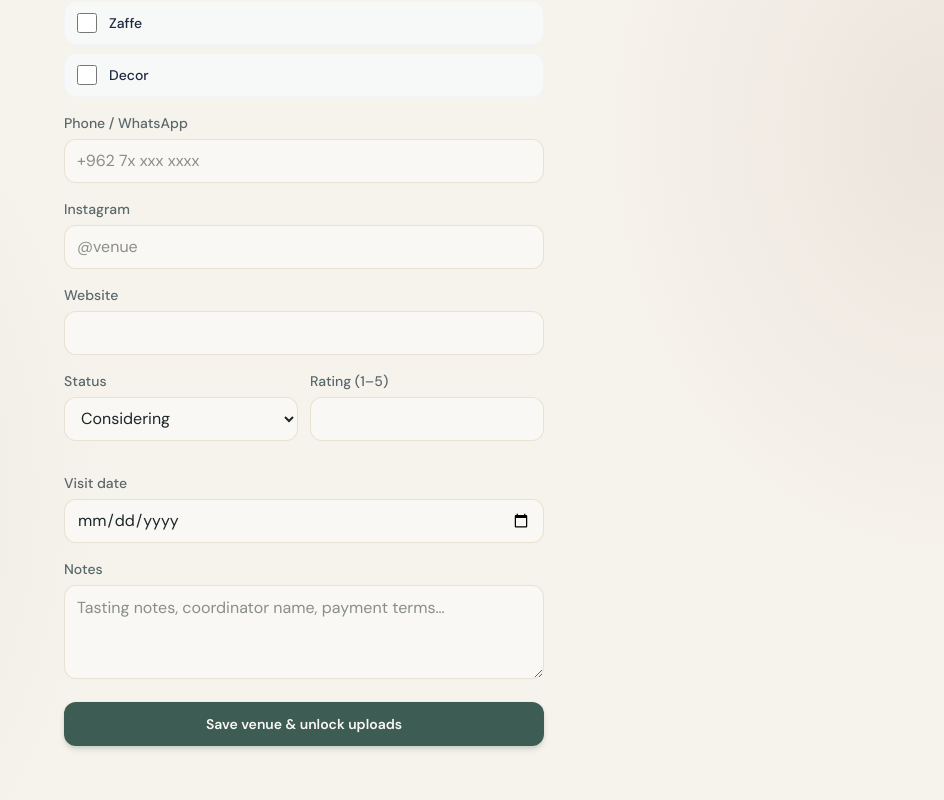
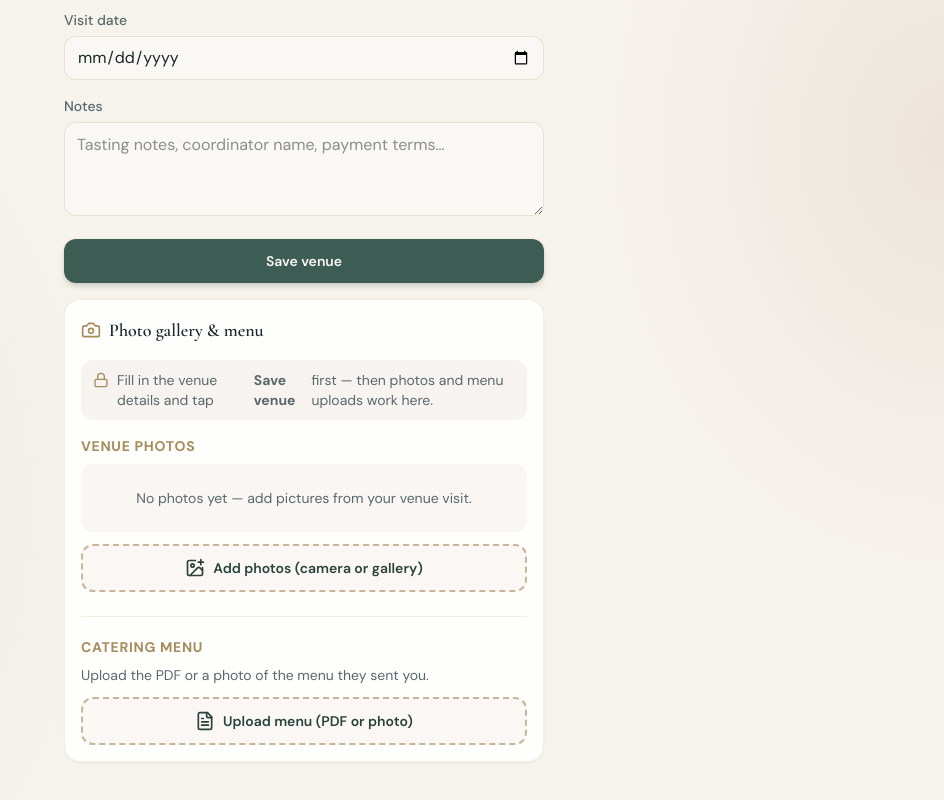
Before and after one commit to AhmadAltayeh/wedding-planner, a Next.js app: page /venues/new in a window 1280 px wide. Shown: the part 1564-2364 px from the top of the page, without its empty margins (336-1280 px from the left). Built offline with nearby package versions, Linux system fonts and the light colour scheme.

Commit message:
Add support for smoother media upload flows across planner and venue forms with "Save first" prompts

```diff
--- a/src/components/planner-form.tsx
+++ b/src/components/planner-form.tsx
@@ -38,10 +38,12 @@ export function PlannerForm({
   planner,
   onCreated,
   submitLabel,
+  submitAnchorId,
 }: {
   planner?: Planner;
   onCreated?: (planner: Planner) => void;
   submitLabel?: string;
+  submitAnchorId?: string;
 }) {
   const router = useRouter();
   const [pending, startTransition] = useTransition();
@@ -161,7 +163,7 @@ export function PlannerForm({
           onChange={(e) => setForm({ ...form, notes: e.target.value })}
         />
       </Field>
-      <Button type="submit" className="w-full" disabled={pending}>
+      <Button type="submit" id={submitAnchorId} className="w-full" disabled={pending}>
         {pending ? "Saving…" : submitLabel ?? (planner ? "Save" : "Add planner")}
       </Button>
     </form>
--- a/src/components/planner-media.tsx
+++ b/src/components/planner-media.tsx
@@ -1,7 +1,7 @@
 "use client";
 
 import { useRouter } from "next/navigation";
-import { useEffect, useState, useTransition } from "react";
+import { useEffect, useRef, useState, useTransition } from "react";
 import type { PlannerMedia } from "@prisma/client";
 import {
   uploadPlannerMedia,
@@ -16,16 +16,18 @@ export function PlannerMediaSection({
   plannerId,
   media: mediaProp,
   locked = false,
+  onNeedsSave,
 }: {
   plannerId?: string;
   media: PlannerMedia[];
   locked?: boolean;
+  onNeedsSave?: () => void;
 }) {
   const router = useRouter();
+  const photoInputRef = useRef<HTMLInputElement>(null);
   const [pending, startTransition] = useTransition();
   const [error, setError] = useState<string | null>(null);
   const [media, setMedia] = useState(mediaProp);
-  const disabled = locked || !plannerId || pending;
 
   useEffect(() => {
     setMedia(mediaProp);
@@ -36,12 +38,24 @@ export function PlannerMediaSection({
     listPlannerMedia(plannerId).then(setMedia).catch(() => {});
   }, [plannerId, locked]);
 
+  function requirePlanner(): boolean {
+    if (locked || !plannerId) {
+      setError("Save the planner first (name required), then you can upload here.");
+      onNeedsSave?.();
+      return false;
+    }
+    return true;
+  }
+
   async function refreshMedia() {
     if (!plannerId) return;
     const next = await listPlannerMedia(plannerId);
     setMedia(next);
     router.refresh();
   }
+
+  const pickClass =
+    "flex min-h-12 w-full items-center justify-center gap-2 rounded-xl border-2 border-dashed border-gold/60 bg-blush/25 text-sm font-semibold text-sage-dark cursor-pointer active:bg-blush/40 disabled:cursor-wait disabled:opacity-70";
 
   return (
     <Card className="mt-4">
@@ -53,7 +67,7 @@ export function PlannerMediaSection({
       {locked && (
         <p className="mb-4 flex items-start gap-2 rounded-xl bg-blush/40 px-3 py-2.5 text-sm text-ink-muted">
           <Lock className="mt-0.5 h-4 w-4 shrink-0 text-gold" />
-          Save the planner below (name required), then add photos here on the same page.
+          Fill in the planner details and tap <strong>Save planner</strong> first — then photo uploads work here.
         </p>
       )}
 
@@ -66,7 +80,6 @@ export function PlannerMediaSection({
               <button
                 type="button"
                 className="absolute right-2 top-2 rounded-full bg-surface/95 p-1.5 text-sage shadow"
-                disabled={disabled}
                 onClick={() =>
                   startTransition(async () => {
                     if (!plannerId) return;
@@ -83,19 +96,24 @@ export function PlannerMediaSection({
       ) : (
         <p className="mb-3 text-sm text-ink-muted">Add portfolio shots or notes from your meeting.</p>
       )}
-      <label
-        className={`flex min-h-12 items-center justify-center gap-2 rounded-xl border-2 border-dashed border-gold/60 bg-blush/25 text-sm font-semibold text-sage-dark ${
-          disabled ? "cursor-not-allowed opacity-50" : "cursor-pointer"
-        }`}
+      <button
+        type="button"
+        disabled={pending}
+        className={pickClass}
+        onClick={() => {
+          if (!requirePlanner()) return;
+          photoInputRef.current?.click();
+        }}
       >
         <ImagePlus className="h-5 w-5" />
         {pending ? "Uploading…" : "Add photo"}
+      </button>
       <input
+        ref={photoInputRef}
         type="file"
         accept="image/*"
-          capture="environment"
-          className="hidden"
-          disabled={disabled}
+        className="sr-only"
+        tabIndex={-1}
         onChange={(e) => {
           const file = e.target.files?.[0];
           if (!file || !plannerId) return;
@@ -113,7 +131,6 @@ export function PlannerMediaSection({
           e.target.value = "";
         }}
       />
-      </label>
       {error && <p className="mt-2 text-sm text-sage-dark">{error}</p>}
     </Card>
   );
--- a/src/components/venue-create-flow.tsx
+++ b/src/components/venue-create-flow.tsx
@@ -12,11 +12,19 @@ export function VenueCreateFlow() {
 
   return (
     <>
-      <VenueMediaSection venueId={venue?.id} media={[]} locked={!venue} />
       <VenueForm
         venue={venue ?? undefined}
         onCreated={(v) => setVenue(v)}
-        submitLabel={venue ? "Save changes" : "Save venue & unlock uploads"}
+        submitLabel={venue ? "Save changes" : "Save venue"}
+        submitAnchorId="venue-save"
+      />
+      <VenueMediaSection
+        venueId={venue?.id}
+        media={[]}
+        locked={!venue}
+        onNeedsSave={() => {
+          document.getElementById("venue-save")?.scrollIntoView({ behavior: "smooth", block: "center" });
+        }}
       />
       {venue && (
         <Link href={`/venues/${venue.id}`} className="mt-4 block">
--- a/src/components/venue-form.tsx
+++ b/src/components/venue-form.tsx
@@ -87,10 +87,12 @@ export function VenueForm({
   venue,
   onCreated,
   submitLabel,
+  submitAnchorId,
 }: {
   venue?: VenueWithRelations | Venue;
   onCreated?: (venue: Venue) => void;
   submitLabel?: string;
+  submitAnchorId?: string;
 }) {
   const router = useRouter();
   const [pending, startTransition] = useTransition();
@@ -306,7 +308,7 @@ export function VenueForm({
         />
       </Field>
 
-      <Button type="submit" className="w-full" disabled={pending}>
+      <Button type="submit" id={submitAnchorId} className="w-full" disabled={pending}>
         {pending ? "Saving…" : submitLabel ?? (venue ? "Save changes" : "Add venue")}
       </Button>
     </form>
--- a/src/components/venue-media.tsx
+++ b/src/components/venue-media.tsx
@@ -1,7 +1,7 @@
 "use client";
 
 import { useRouter } from "next/navigation";
-import { useEffect, useState, useTransition } from "react";
+import { useEffect, useRef, useState, useTransition } from "react";
 import type { VenueMedia } from "@prisma/client";
 import { uploadVenueMedia, deleteVenueMedia, listVenueMedia } from "@/lib/actions/venues";
 import { Card } from "@/components/ui";
@@ -12,12 +12,16 @@ export function VenueMediaSection({
   venueId,
   media: mediaProp,
   locked = false,
+  onNeedsSave,
 }: {
   venueId?: string;
   media: VenueMedia[];
   locked?: boolean;
+  onNeedsSave?: () => void;
 }) {
   const router = useRouter();
+  const photoInputRef = useRef<HTMLInputElement>(null);
+  const menuInputRef = useRef<HTMLInputElement>(null);
   const [pending, startTransition] = useTransition();
   const [error, setError] = useState<string | null>(null);
   const [activePhoto, setActivePhoto] = useState(0);
@@ -34,7 +38,15 @@ export function VenueMediaSection({
 
   const photos = media.filter((m) => m.kind === "photo");
   const menus = media.filter((m) => m.kind === "menu");
-  const disabled = locked || !venueId || pending;
+
+  function requireVenue(): boolean {
+    if (locked || !venueId) {
+      setError("Save the venue first (name required), then you can upload here.");
+      onNeedsSave?.();
+      return false;
+    }
+    return true;
+  }
 
   async function refreshMedia() {
     if (!venueId) return;
@@ -59,6 +71,9 @@ export function VenueMediaSection({
     });
   }
 
+  const pickClass =
+    "flex min-h-12 w-full items-center justify-center gap-2 rounded-xl border-2 border-dashed border-gold/60 bg-blush/25 text-sm font-semibold text-sage-dark cursor-pointer active:bg-blush/40 disabled:cursor-wait disabled:opacity-70";
+
   return (
     <Card className="mt-4" id="gallery">
       <div className="mb-4 flex items-center gap-2">
@@ -69,11 +84,10 @@ export function VenueMediaSection({
       {locked && (
         <p className="mb-4 flex items-start gap-2 rounded-xl bg-blush/40 px-3 py-2.5 text-sm text-ink-muted">
           <Lock className="mt-0.5 h-4 w-4 shrink-0 text-gold" />
-          Save the venue below (name required), then add photos and menu here on the same page.
+          Fill in the venue details and tap <strong>Save venue</strong> first — then photos and menu uploads work here.
         </p>
       )}
 
-      {/* Gallery */}
       <section className="mb-6">
         <h3 className="mb-2 text-sm font-bold uppercase tracking-wider text-gold">Venue photos</h3>
         {photos.length > 0 ? (
@@ -125,16 +139,25 @@ export function VenueMediaSection({
             No photos yet — add pictures from your venue visit.
           </p>
         )}
-        <label className={`flex min-h-12 items-center justify-center gap-2 rounded-xl border-2 border-dashed border-gold/60 bg-blush/25 text-sm font-semibold text-sage-dark ${disabled ? "cursor-not-allowed opacity-50" : "cursor-pointer"}`}>
+        <button
+          type="button"
+          disabled={pending}
+          className={pickClass}
+          onClick={() => {
+            if (!requireVenue()) return;
+            photoInputRef.current?.click();
+          }}
+        >
           <ImagePlus className="h-5 w-5" />
           {pending ? "Uploading…" : "Add photos (camera or gallery)"}
+        </button>
         <input
+          ref={photoInputRef}
           type="file"
           accept="image/*"
-            capture="environment"
           multiple
-            className="hidden"
-            disabled={disabled}
+          className="sr-only"
+          tabIndex={-1}
           onChange={(e) => {
             const files = e.target.files;
             if (!files?.length) return;
@@ -142,10 +165,8 @@ export function VenueMediaSection({
             e.target.value = "";
           }}
         />
-        </label>
       </section>
 
-      {/* Menu */}
       <section className="border-t border-gold-soft/50 pt-5">
         <h3 className="mb-2 text-sm font-bold uppercase tracking-wider text-gold">Catering menu</h3>
         {menus.length > 0 ? (
@@ -188,20 +209,29 @@ export function VenueMediaSection({
         ) : (
           <p className="mb-3 text-sm text-ink-muted">Upload the PDF or a photo of the menu they sent you.</p>
         )}
-        <label className={`flex min-h-12 items-center justify-center gap-2 rounded-xl border-2 border-dashed border-gold/60 bg-blush/25 text-sm font-semibold text-sage-dark ${disabled ? "cursor-not-allowed opacity-50" : "cursor-pointer"}`}>
+        <button
+          type="button"
+          disabled={pending}
+          className={pickClass}
+          onClick={() => {
+            if (!requireVenue()) return;
+            menuInputRef.current?.click();
+          }}
+        >
           <FileText className="h-5 w-5" />
           {pending ? "Uploading…" : "Upload menu (PDF or photo)"}
+        </button>
         <input
+          ref={menuInputRef}
           type="file"
           accept="application/pdf,image/*,.pdf"
-            className="hidden"
-            disabled={disabled}
+          className="sr-only"
+          tabIndex={-1}
           onChange={(e) => {
             upload("menu", e.target.files?.[0] ?? null);
             e.target.value = "";
           }}
         />
-        </label>
       </section>
 
       {error && <p className="mt-4 text-sm font-medium text-sage-dark">{error}</p>}
```
Also changed, not shown: src/components/planner-create-flow.tsx (+10 -2 lines). Lines whose indentation alone changed are shown as unchanged.
